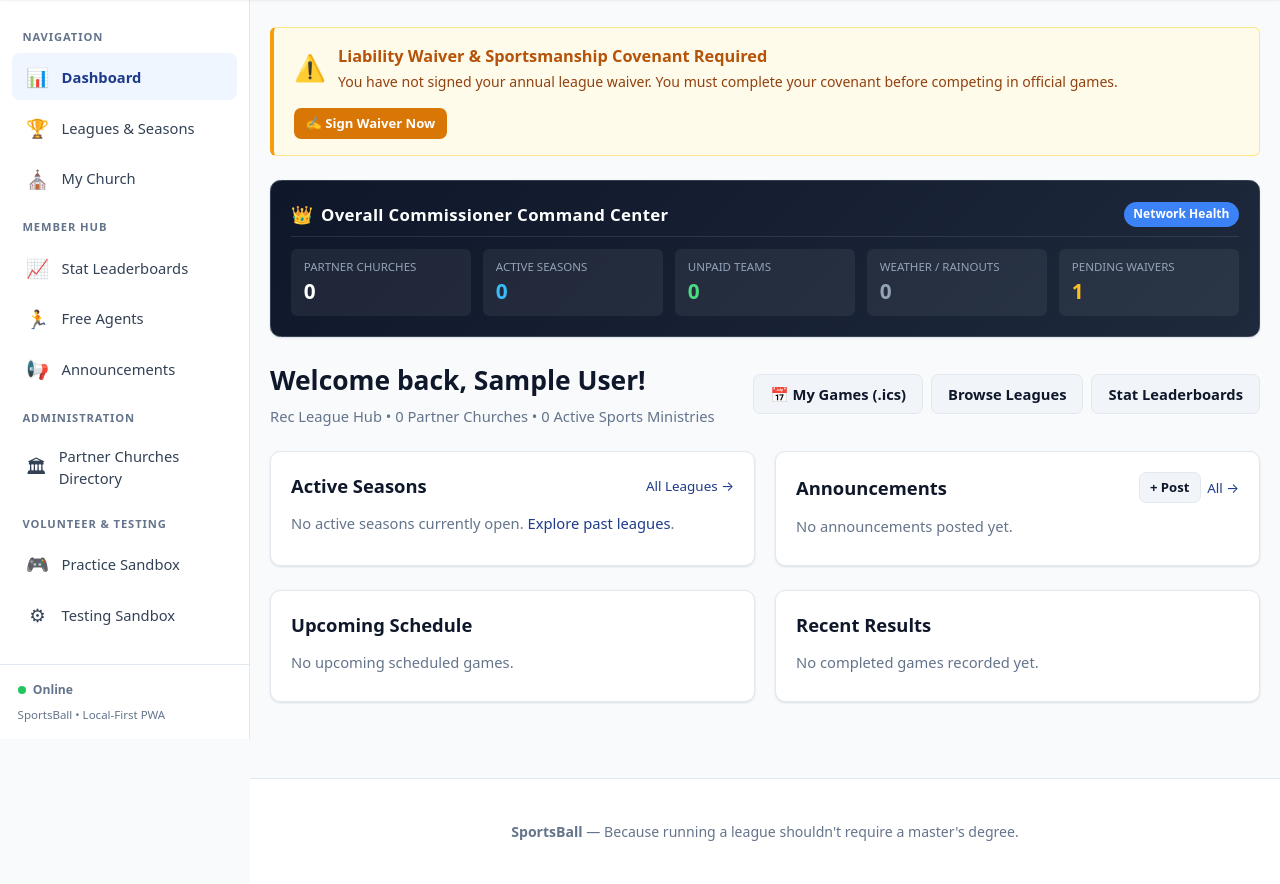
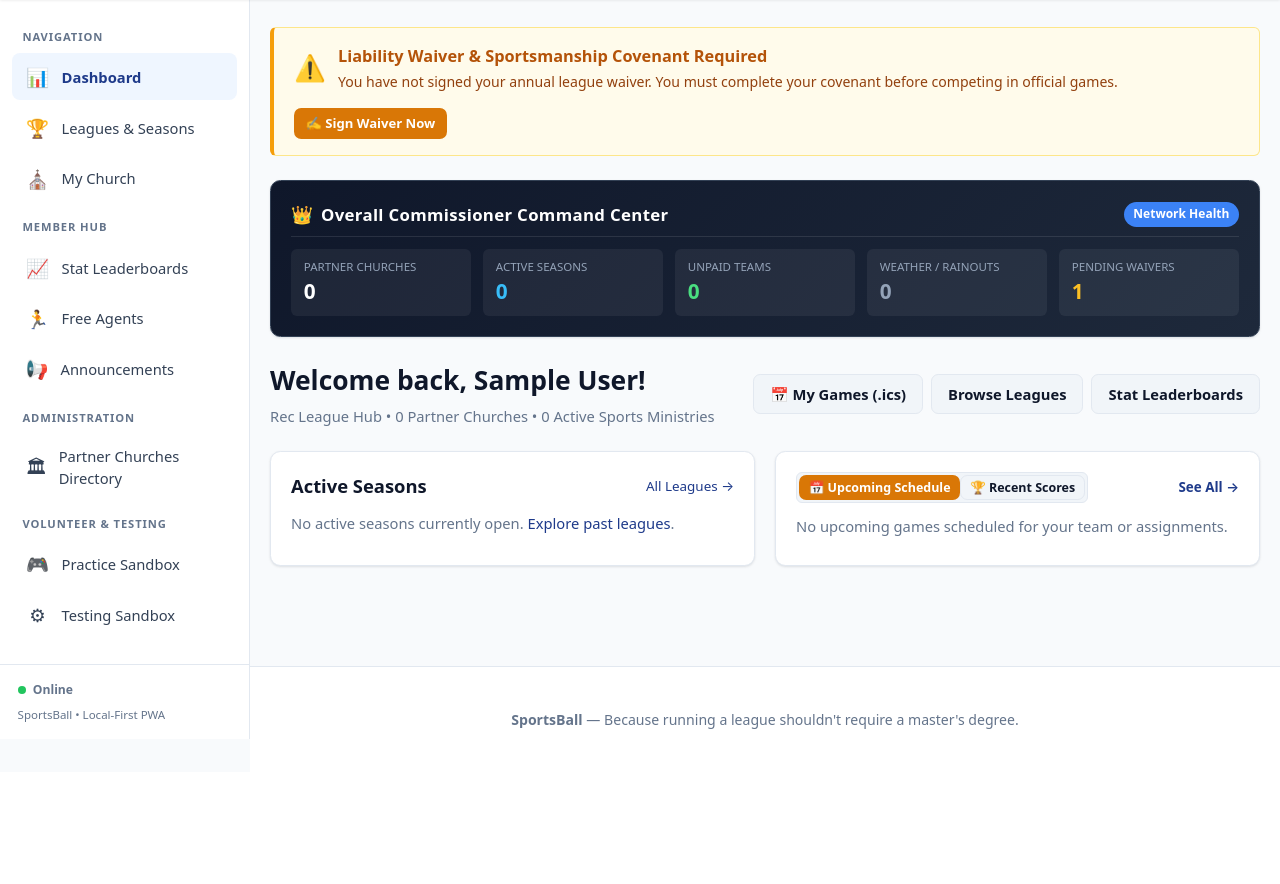
Before and after one commit to castertr0y357/sportsball, a Django app: page / in a window 1280 px wide. Shown: the part 61-945 px from the top of the page. After the commit the page ends 800 px from the top, so only its background shows below. Run offline with Django 5.2, Linux system fonts and the light colour scheme; the visitor is signed in with stand-in values (Sample User, id 1); data comes from the database, SQL or seed files in the repository; data that the repository does not hold is empty.

Commit message:
Declutter dashboard: remove redundant announcements square, add sidebar alert badge, scope upcoming schedule with see-all button, and tab recent scores

```diff
--- a/church_leagues/settings.py
+++ b/church_leagues/settings.py
@@ -64,6 +64,7 @@ TEMPLATES = [
                 'django.template.context_processors.media',
                 'django.contrib.auth.context_processors.auth',
                 'django.contrib.messages.context_processors.messages',
+                'core.context_processors.announcement_alerts',
             ],
         },
     },
--- /dev/null
+++ b/core/context_processors.py
@@ -0,0 +1,15 @@
+from datetime import timedelta
+from django.utils import timezone
+from core.models import Announcement
+
+
+def announcement_alerts(request):
+    """Context processor providing new/recent announcement count for sidebar alert badges."""
+    if not request.user.is_authenticated:
+        return {'new_announcements_count': 0}
+
+    cutoff = timezone.now() - timedelta(days=7)
+    recent_count = Announcement.objects.filter(created_at__gte=cutoff).count()
+    return {
+        'new_announcements_count': recent_count,
+    }
--- a/core/views.py
+++ b/core/views.py
@@ -1,5 +1,6 @@
 from datetime import date
 from django.shortcuts import render, redirect, get_object_or_404
+from django.urls import reverse
 from django.contrib.auth.decorators import login_required
 from django.contrib import messages
 from django.utils import timezone
@@ -61,16 +62,64 @@ def home(request):
             )
             next_game_rsvp_summary = my_next_game.get_team_rsvp_summary(my_team)
 
-    # 4. Upcoming scheduled matchups (future days)
-    upcoming_games = Game.objects.filter(
-        status='scheduled',
-        date__date__gt=today
-    ).select_related('team1', 'team2', 'season__league').order_by('date')[:5]
+    # 4. Upcoming scheduled matchups & Recent Results - scoped to rostered players, confirmed subs, or coaches
+    user_has_team_or_sub = False
+    see_all_schedule_url = None
+    upcoming_games = []
+    recent_results = []
 
-    # 5. Recent completed scores
-    recent_results = Game.objects.filter(
-        status='completed'
-    ).select_related('team1', 'team2', 'season__league').order_by('-date')[:5]
+    if request.user.is_authenticated:
+        user_teams = request.user.teams.all()
+        captained_teams = request.user.captained_teams.all()
+
+        confirmed_sub_game_ids = set(
+            request.user.officiating_assignments.filter(status='confirmed', game__date__gte=now)
+            .values_list('game_id', flat=True)
+        )
+        subbed_game_ids = set(
+            request.user.lineup_appearances.filter(game__date__gte=now, is_present=True)
+            .values_list('game_id', flat=True)
+        )
+        all_sub_game_ids = confirmed_sub_game_ids.union(subbed_game_ids)
+
+        is_assigned_to_team = user_teams.exists() or captained_teams.exists()
+        is_confirmed_sub = bool(all_sub_game_ids)
+        is_staff_or_commish = request.user.can_manage_teams or request.user.is_league_admin
+
+        user_has_team_or_sub = is_assigned_to_team or is_confirmed_sub or is_staff_or_commish
+
+        if user_has_team_or_sub:
+            if is_assigned_to_team or is_confirmed_sub:
+                upcoming_games = Game.objects.filter(
+                    Q(team1__in=user_teams) | Q(team2__in=user_teams) |
+                    Q(team1__in=captained_teams) | Q(team2__in=captained_teams) |
+                    Q(id__in=all_sub_game_ids),
+                    status='scheduled',
+                    date__date__gt=today
+                ).select_related('team1', 'team2', 'season__league').order_by('date')[:5]
+
+                recent_results = Game.objects.filter(
+                    Q(team1__in=user_teams) | Q(team2__in=user_teams) |
+                    Q(team1__in=captained_teams) | Q(team2__in=captained_teams) |
+                    Q(id__in=all_sub_game_ids),
+                    status='completed'
+                ).select_related('team1', 'team2', 'season__league').order_by('-date')[:5]
+            else:
+                upcoming_games = Game.objects.filter(
+                    status='scheduled',
+                    date__date__gt=today
+                ).select_related('team1', 'team2', 'season__league').order_by('date')[:5]
+
+                recent_results = Game.objects.filter(
+                    status='completed'
+                ).select_related('team1', 'team2', 'season__league').order_by('-date')[:5]
+
+            if my_team and my_team.season_id:
+                see_all_schedule_url = reverse('schedule_grid', args=[my_team.season_id])
+            elif active_seasons.exists():
+                see_all_schedule_url = reverse('schedule_grid', args=[active_seasons.first().id])
+            else:
+                see_all_schedule_url = reverse('league_list')
 
     churches_count = Church.objects.count()
     leagues_count = League.objects.count()
@@ -126,6 +175,8 @@ def home(request):
         'churches_count': churches_count,
         'leagues_count': leagues_count,
         'today': today,
+        'user_has_team_or_sub': user_has_team_or_sub,
+        'see_all_schedule_url': see_all_schedule_url,
         'my_officiating_assignments': my_officiating_assignments,
         'open_sub_assignments': open_sub_assignments,
         'executive_stats': executive_stats,
--- a/templates/base.html
+++ b/templates/base.html
@@ -201,7 +201,14 @@
                 {% endif %}
                 <a href="{% url 'announcement_list' %}" class="sidebar-link {% if 'announcement' in request.resolver_match.url_name %}active{% endif %}">
                     <span class="sidebar-icon">&#128226;</span>
-                    <span class="sidebar-text">Announcements</span>
+                    <span class="sidebar-text" style="display:flex; align-items:center; justify-content:space-between; width:100%;">
+                        <span>Announcements</span>
+                        {% if new_announcements_count > 0 %}
+                            <span class="badge" style="background:#ef4444; color:#fff; font-size:0.7rem; font-weight:700; padding:0.12rem 0.45rem; border-radius:10px; margin-left:auto;" title="{{ new_announcements_count }} new announcement{{ new_announcements_count|pluralize }}">
+                                {{ new_announcements_count }}
+                            </span>
+                        {% endif %}
+                    </span>
                 </a>
 
                 {% if user.is_league_admin %}
--- a/templates/core/home.html
+++ b/templates/core/home.html
@@ -328,9 +328,10 @@ function submitHomeRsvp(gameId, responseVal) {
     </div>
 {% endif %}
 
-<!-- Member Main Operational Grid -->
+<!-- Member Operational Layout -->
+{% if user_has_team_or_sub %}
 <div class="grid grid-2" style="margin-bottom:1.5rem;">
-    <!-- Active Seasons -->
+    <!-- Active Seasons Card -->
     <div class="card">
         <div style="display:flex; justify-content:space-between; align-items:center; margin-bottom:0.75rem;">
             <h2 style="font-size:1.15rem; margin:0;">Active Seasons</h2>
@@ -379,39 +380,26 @@ function submitHomeRsvp(gameId, responseVal) {
         {% endif %}
     </div>
 
-    <!-- League Announcements -->
+    <!-- Scoped Game Center: Upcoming Schedule with Tabbed Recent Scores -->
     <div class="card">
-        <div style="display:flex; justify-content:space-between; align-items:center; margin-bottom:0.75rem;">
-            <h2 style="font-size:1.15rem; margin:0;">Announcements</h2>
-            <div style="display:flex; gap:0.4rem; align-items:center;">
-                {% if user.can_manage_teams %}
-                    <a href="{% url 'create_announcement' %}" class="btn btn-sm btn-secondary">+ Post</a>
-                {% endif %}
-                <a href="{% url 'announcement_list' %}" style="font-size:0.84rem;">All &rarr;</a>
+        <div style="display:flex; justify-content:space-between; align-items:center; margin-bottom:0.75rem; flex-wrap:wrap; gap:0.5rem;">
+            <div style="display:flex; align-items:center; gap:0.5rem;">
+                <div style="display:inline-flex; background:var(--surface-alt); padding:2px; border-radius:6px; border:1px solid var(--border); font-size:0.78rem;">
+                    <button type="button" id="btnTabUpcoming" class="btn btn-sm btn-accent" style="padding:0.18rem 0.55rem; font-size:0.78rem;" onclick="switchGameCenterTab('upcoming')">
+                        📅 Upcoming Schedule{% if upcoming_games %} ({{ upcoming_games|length }}){% endif %}
+                    </button>
+                    <button type="button" id="btnTabResults" class="btn btn-sm btn-secondary" style="padding:0.18rem 0.55rem; font-size:0.78rem;" onclick="switchGameCenterTab('results')">
+                        🏆 Recent Scores{% if recent_results %} ({{ recent_results|length }}){% endif %}
+                    </button>
                 </div>
             </div>
-        {% if recent_announcements %}
-            <ul style="padding-left:1.1rem; margin:0.25rem 0 0;">
-                {% for a in recent_announcements %}
-                    <li style="margin-bottom:0.65rem;">
-                        <span class="badge">{{ a.get_category_display }}</span>
-                        <strong>{{ a.title }}</strong> &mdash;
-                        <span style="color:var(--text-muted); font-size:0.88rem;">{{ a.content|truncatewords:16 }}</span>
-                    </li>
-                {% endfor %}
-            </ul>
-        {% else %}
-            <p style="color:var(--text-muted); font-size:0.92rem; margin:0.5rem 0;">
-                No announcements posted yet.
-            </p>
+            {% if see_all_schedule_url %}
+                <a href="{{ see_all_schedule_url }}" style="font-size:0.84rem; font-weight:600;" id="seeAllScheduleBtn">See All &rarr;</a>
             {% endif %}
         </div>
-</div>
 
-<div class="grid grid-2">
-    <!-- Upcoming Games -->
-    <div class="card">
-        <h2 style="font-size:1.15rem; margin:0 0 0.75rem;">Upcoming Schedule</h2>
+        <!-- Tab 1: Upcoming Schedule -->
+        <div id="tabViewUpcoming">
             {% if upcoming_games %}
                 <div class="table-wrap">
                     <table>
@@ -454,13 +442,12 @@ function submitHomeRsvp(gameId, responseVal) {
                     </table>
                 </div>
             {% else %}
-            <p style="color:var(--text-muted); font-size:0.92rem; margin:0.5rem 0;">No upcoming scheduled games.</p>
+                <p style="color:var(--text-muted); font-size:0.92rem; margin:0.5rem 0;">No upcoming games scheduled for your team or assignments.</p>
             {% endif %}
         </div>
 
-    <!-- Recent Final Scores -->
-    <div class="card">
-        <h2 style="font-size:1.15rem; margin:0 0 0.75rem;">Recent Results</h2>
+        <!-- Tab 2: Recent Results -->
+        <div id="tabViewResults" style="display:none;">
             {% if recent_results %}
                 <div class="table-wrap">
                     <table>
@@ -501,6 +488,83 @@ function submitHomeRsvp(gameId, responseVal) {
             {% endif %}
         </div>
     </div>
+</div>
+
+<script>
+function switchGameCenterTab(tab) {
+    const upcomingDiv = document.getElementById('tabViewUpcoming');
+    const resultsDiv = document.getElementById('tabViewResults');
+    const btnUpcoming = document.getElementById('btnTabUpcoming');
+    const btnResults = document.getElementById('btnTabResults');
+    if (tab === 'upcoming') {
+        if (upcomingDiv) upcomingDiv.style.display = 'block';
+        if (resultsDiv) resultsDiv.style.display = 'none';
+        if (btnUpcoming) { btnUpcoming.classList.add('btn-accent'); btnUpcoming.classList.remove('btn-secondary'); }
+        if (btnResults) { btnResults.classList.remove('btn-accent'); btnResults.classList.add('btn-secondary'); }
+    } else {
+        if (upcomingDiv) upcomingDiv.style.display = 'none';
+        if (resultsDiv) resultsDiv.style.display = 'block';
+        if (btnUpcoming) { btnUpcoming.classList.remove('btn-accent'); btnUpcoming.classList.add('btn-secondary'); }
+        if (btnResults) { btnResults.classList.add('btn-accent'); btnResults.classList.remove('btn-secondary'); }
+    }
+}
+</script>
+
+{% else %}
+<!-- Non-Rostered Member View (Clean Active Seasons Card without Schedule Clutter) -->
+<div class="card" style="margin-bottom:1.5rem;">
+    <div style="display:flex; justify-content:space-between; align-items:center; margin-bottom:0.75rem;">
+        <div>
+            <h2 style="font-size:1.15rem; margin:0;">Active Leagues &amp; Seasons</h2>
+            <p style="margin:0.2rem 0 0; color:var(--text-muted); font-size:0.86rem;">
+                Browse current sports ministries open for registration or view league standings
+            </p>
+        </div>
+        <a href="{% url 'league_list' %}" style="font-size:0.84rem; font-weight:600;">All Leagues &rarr;</a>
+    </div>
+    {% if active_seasons %}
+        <div class="table-wrap">
+            <table>
+                <thead>
+                    <tr>
+                        <th>League / Sport</th>
+                        <th>Season</th>
+                        <th>Status</th>
+                        <th></th>
+                    </tr>
+                </thead>
+                <tbody>
+                    {% for s in active_seasons %}
+                    <tr>
+                        <td>
+                            <strong>{{ s.league.name }}</strong><br>
+                            <span class="badge badge-primary">{{ s.league.get_sport_display }}</span>
+                        </td>
+                        <td>{{ s.name }}</td>
+                        <td>
+                            {% if s.registration_open %}
+                                <span class="badge badge-success">Registration Open</span>
+                            {% else %}
+                                <span class="badge">In Season</span>
+                            {% endif %}
+                        </td>
+                        <td style="text-align:right;">
+                            <a href="{% url 'season_detail' s.id %}" class="btn btn-sm btn-secondary">
+                                Standings &amp; Schedule
+                            </a>
+                        </td>
+                    </tr>
+                    {% endfor %}
+                </tbody>
+            </table>
+        </div>
+    {% else %}
+        <p style="color:var(--text-muted); font-size:0.92rem; margin:0.5rem 0;">
+            No active seasons currently open. <a href="{% url 'league_list' %}">Explore past leagues</a>.
+        </p>
+    {% endif %}
+</div>
+{% endif %}
 
 {% else %}
 <!-- =========================================================================
```
Also changed, not shown: leagues/tests.py (+34 -0 lines). Lines whose indentation alone changed are shown as unchanged.
